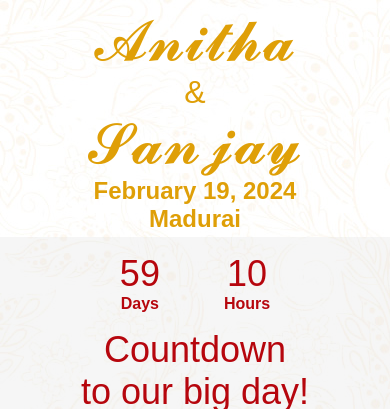
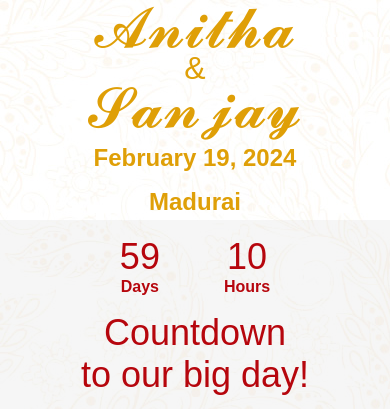
Before and after one commit to sanjaysaravanan/anitha-weds-sanjay, a plain HTML site: page index.html in a window 390 px wide. Shown: the part 400-809 px from the top of the page. Drawn offline with Linux system fonts and the light colour scheme.

Commit message:
line height corrected

```diff
--- a/wedding.css
+++ b/wedding.css
@@ -160,6 +160,12 @@ header  a {
     margin-left: 0px;
     font-size: 48px;
   }
+  .title-section > h1 {
+    line-height: 40px;
+  }
+  .title-section > h2 {
+    margin-top: 16px;
+  }
   header  a {
     font-size: 14px;
   }
```
